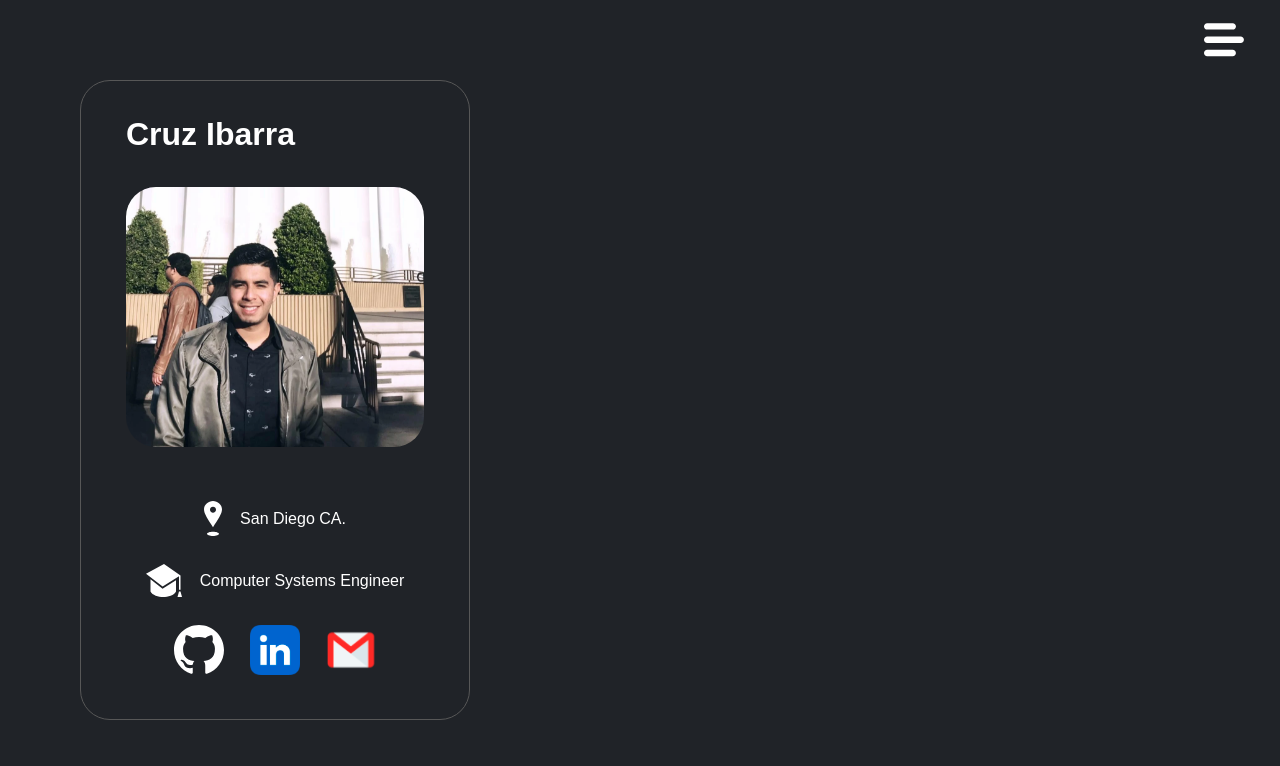
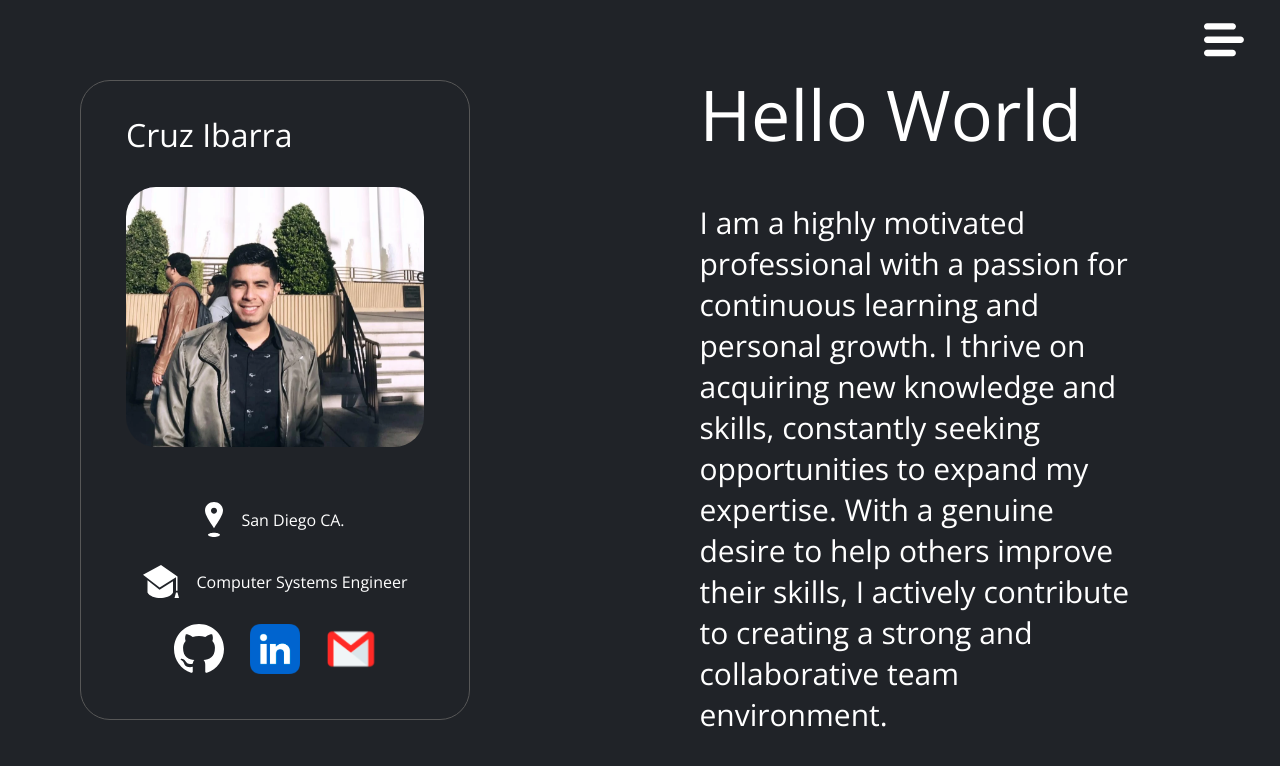
Before and after one commit to cmir22/portfolio, a React (Vite) app: page / in a window 1280 px wide. Shown: the top 766 px of the page. Built offline with nearby package versions, Linux system fonts and the light colour scheme.

Commit message:
Added home page

```diff
--- a/index.html
+++ b/index.html
@@ -5,6 +5,14 @@
     <link rel="icon" type="image/svg+xml" href="/image.svg" />
     <meta name="viewport" content="width=device-width, initial-scale=1.0" />
     <title>Cruz Ibarra</title>
+    <!-- GOOGLE FONT -->
+    <link rel="preconnect" href="https://fonts.googleapis.com" />
+    <link rel="preconnect" href="https://fonts.gstatic.com" crossorigin />
+    <link
+      href="https://fonts.googleapis.com/css2?family=Open+Sans:wght@300;400;500;700&display=swap"
+      rel="stylesheet"
+    />
+    <!-- GOOGLE FONT -->
   </head>
   <body>
     <div id="root"></div>
--- a/src/App.scss
+++ b/src/App.scss
@@ -10,15 +10,15 @@
     height: 100%;
     min-width: 550px;
     padding: 80px;
-    background-color: $primary_gray;
+    // background-color: $primary_gray;
     display: flex;
     justify-content: center;
     align-items: center;
   }
 
   &__right {
-    width: 60%;
+    width: 70%;
     height: 100%;
-    background-color: $primary_gray;
+    // background-color: $primary_gray;
   }
 }
--- a/src/App.tsx
+++ b/src/App.tsx
@@ -1,4 +1,5 @@
 import "./App.scss";
+import Home from "./components/Home/Home";
 import NavBar from "./components/Navbar/Navbar";
 import InformationCard from "./pages/Home/InformationCard/InformationCard";
 
@@ -10,7 +11,9 @@ const App = () => {
         <div className="sections__left">
           <InformationCard />
         </div>
-        <div className="sections__right"></div>
+        <div className="sections__right">
+          <Home></Home>
+        </div>
       </div>
     </>
   );
--- /dev/null
+++ b/src/components/Home/Home.scss
@@ -0,0 +1,36 @@
+.home {
+  width: 100%;
+  height: 100vh;
+  display: flex;
+  align-items: flex-start;
+  justify-content: center;
+}
+
+.homeContainer {
+  width: 70%;
+  height: 100vh;
+  // background-color: orange;
+  display: flex;
+  align-items: flex-start;
+  justify-content: center;
+  flex-direction: column;
+  padding: 40px;
+  gap: 40px;
+  // background-color: grey;
+}
+
+.title {
+  h1 {
+    font-weight: 400;
+    font-size: 70px;
+    color: white;
+  }
+}
+
+.description {
+  p {
+    color: white;
+    font-size: 30px;
+    font-weight: 300;
+  }
+}
--- /dev/null
+++ b/src/components/Home/Home.tsx
@@ -0,0 +1,27 @@
+import "./Home.scss";
+
+const Home = () => {
+  return (
+    <>
+      <div className="home">
+        <div className="homeContainer">
+          <div className="title">
+            <h1>Hello World</h1>
+          </div>
+          <div className="description">
+            <p>
+              I am a highly motivated professional with a passion for continuous
+              learning and personal growth. I thrive on acquiring new knowledge
+              and skills, constantly seeking opportunities to expand my
+              expertise. With a genuine desire to help others improve their
+              skills, I actively contribute to creating a strong and
+              collaborative team environment.
+            </p>
+          </div>
+        </div>
+      </div>
+    </>
+  );
+};
+
+export default Home;
--- a/src/index.scss
+++ b/src/index.scss
@@ -4,7 +4,7 @@
   padding: 0;
   margin: 0;
   box-sizing: border-box;
-  font-family: Arial, Helvetica, sans-serif;
+  font-family: "Open Sans", sans-serif;
 }
 
 body {
--- a/src/pages/Home/Home.scss
+++ /dev/null
@@ -1,5 +0,0 @@
-.home {
-  width: 100%;
-  height: 100vh;
-  background-color: green;
-}
--- a/src/pages/Home/InformationCard/InformationCard.scss
+++ b/src/pages/Home/InformationCard/InformationCard.scss
@@ -22,6 +22,7 @@ $paddings: 45px;
     padding-left: $paddings;
 
     h1 {
+      font-weight: 400;
       color: white;
     }
   }
```
Also changed, not shown: src/pages/Home/Home.tsx (deleted, +0 -11 lines).
